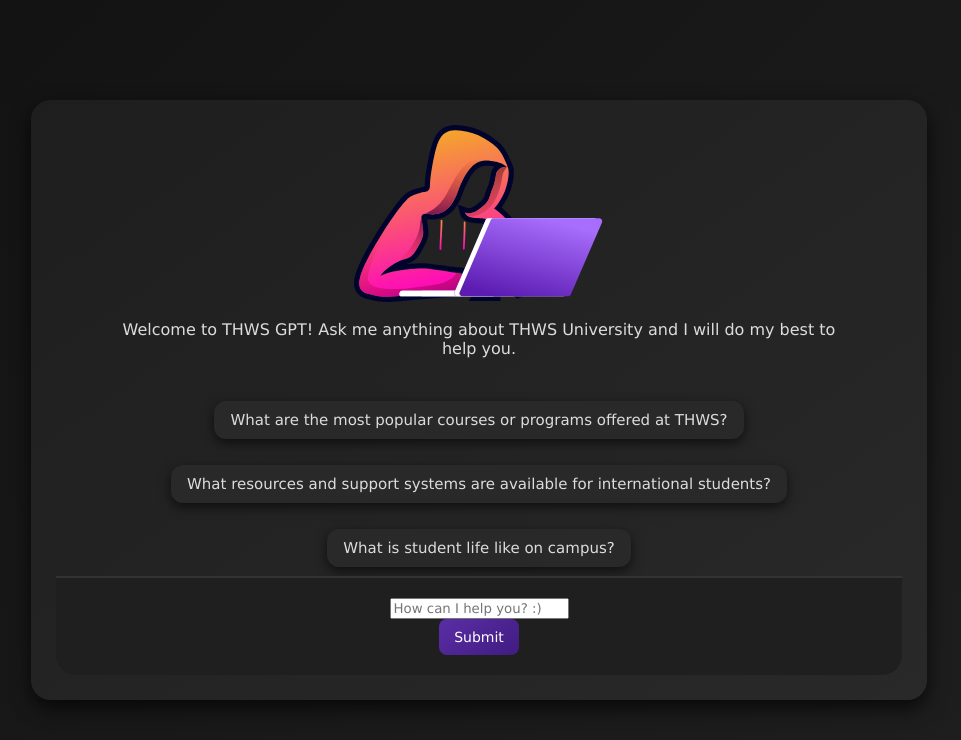
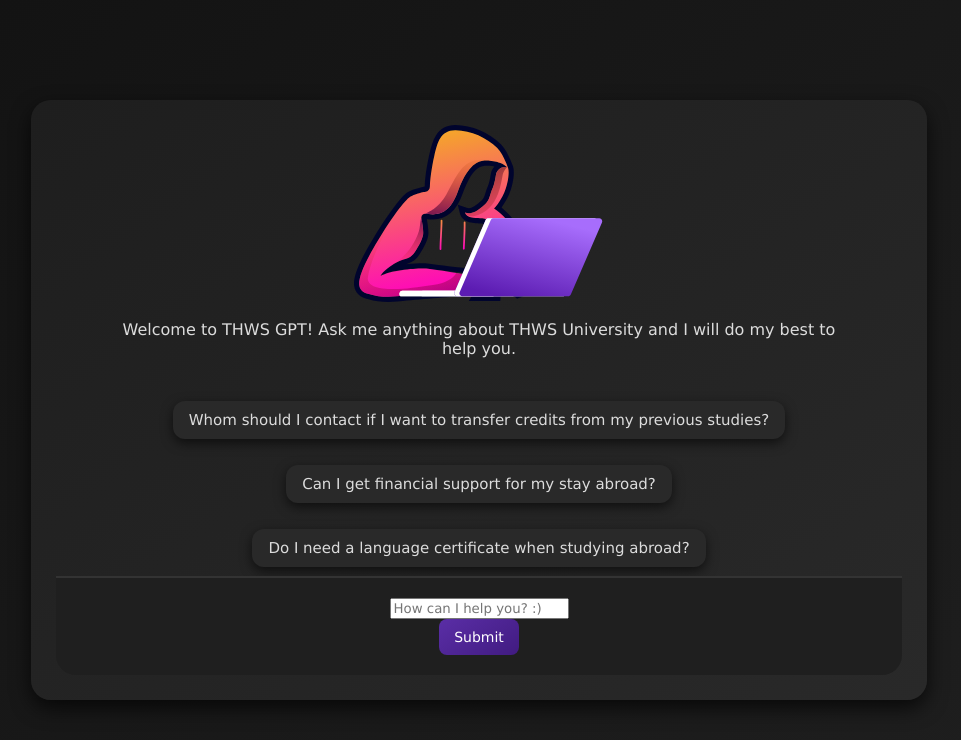
Before and after one commit to renaissanc/rag_test_alfa, a Next.js app: page / in a window 1280 px wide. Shown: the top 740 px of the page, without its empty margins (161-1122 px from the left). Built offline with nearby package versions, Linux system fonts and the light colour scheme.

Commit message:
Update PromptSuggestionsRow.tsx

```diff
--- a/app/components/PromptSuggestionsRow.tsx
+++ b/app/components/PromptSuggestionsRow.tsx
@@ -2,9 +2,9 @@
 
 const PromptSuggestionRow = ({ onPromptClick }) => {
     const prompts = [
-        "What are the most popular courses or programs offered at THWS?",
-        "What resources and support systems are available for international students?",
-        "What is student life like on campus?"
+        "Whom should I contact if I want to transfer credits from my previous studies?",
+        "Can I get financial support for my stay abroad?",
+        "Do I need a language certificate when studying abroad?"
     ]
 
     return(
```
